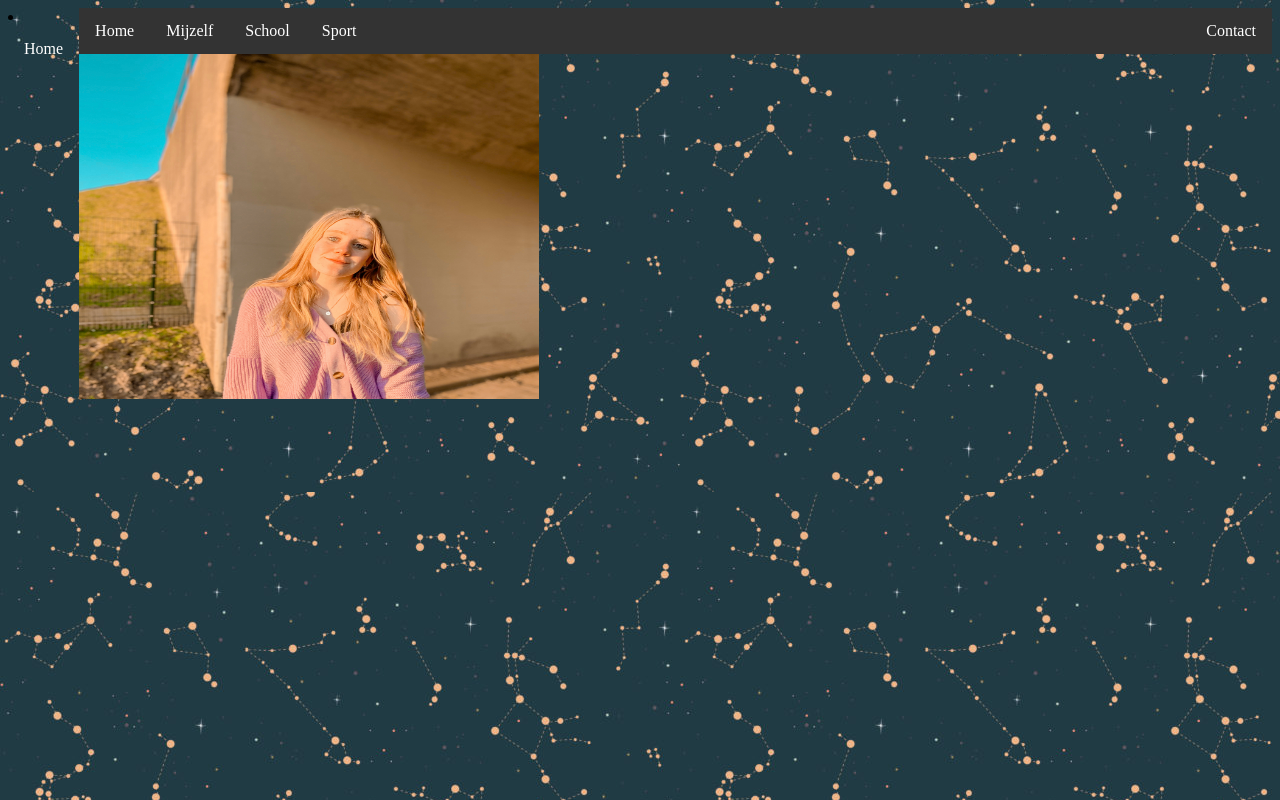
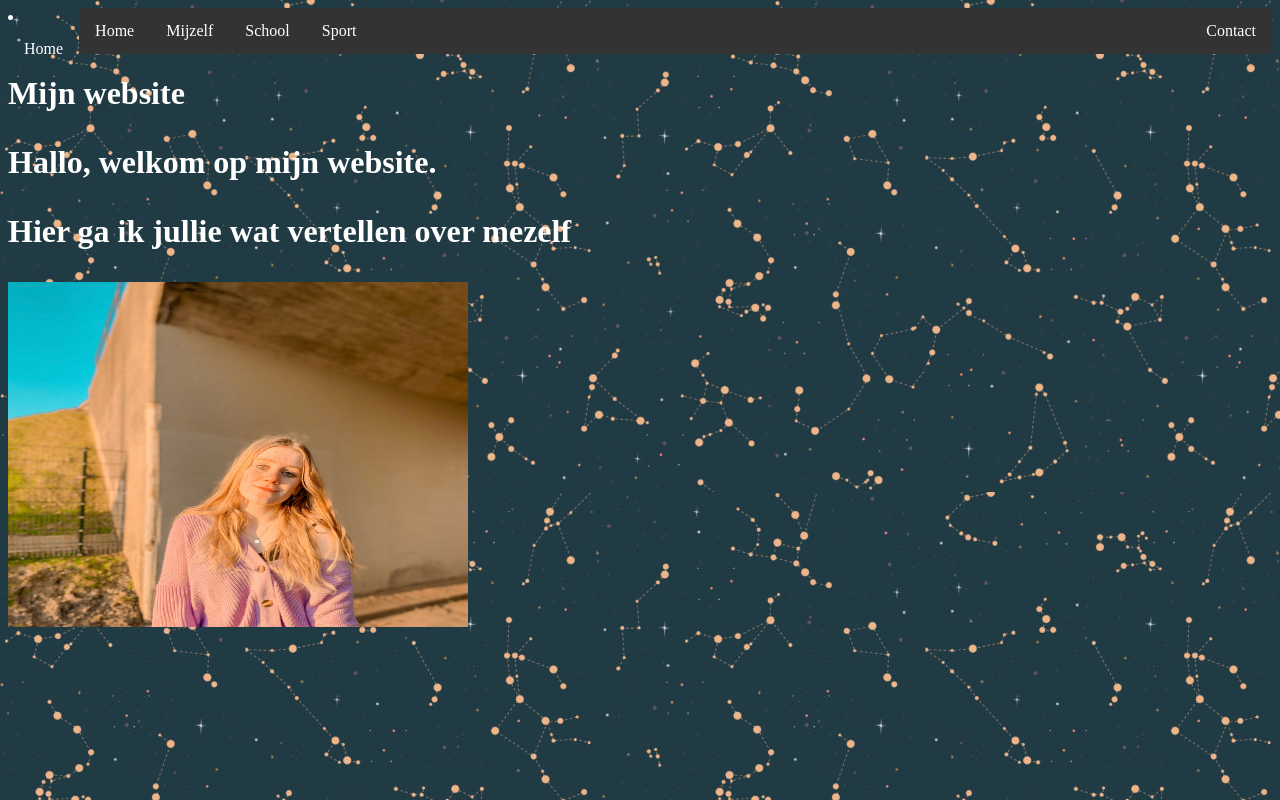
Before and after one commit to merel0202/merel0202.github.io, a plain HTML site: page index.html in a window 1280 px wide. Drawn offline with Linux system fonts and the light colour scheme.

Commit message:
Update index.html

```diff
--- a/index.html
+++ b/index.html
@@ -49,6 +49,28 @@ li a:hover:not(.active) {
   <li style="float:right"><a class="active" href="#contactpagina.html">Contact</a></li>
 </ul>
 
+  <html>
+<head>
+<style>
+body {
+  color: white;
+}
+
+h1 {
+  color: white;
+}
+</style>
+</head>
+<body>
+
+<h1>Mijn website
+<p>Hallo, welkom op mijn website.</p>
+<p>Hier ga ik jullie wat vertellen over mezelf</p>
+
+</body>
+</html>
+
+
 </body>
 </html>
 <html>
```
